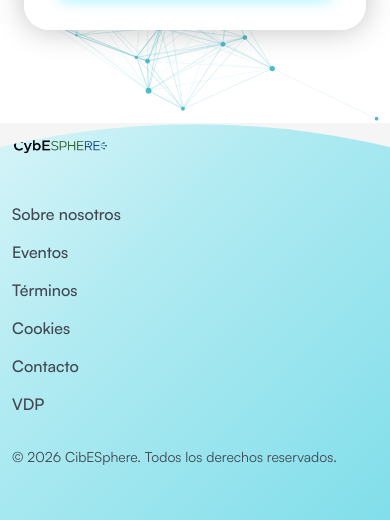
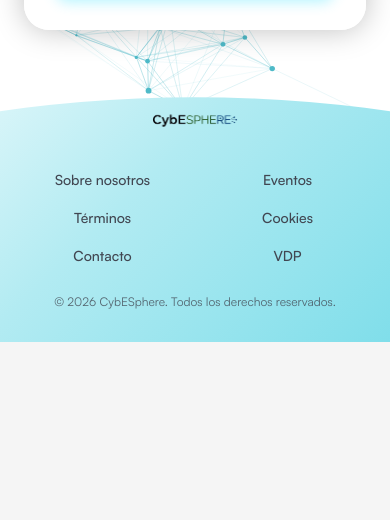
Before and after one commit to Shotafry/Frontend-CibESphere, a React (Vite) app: page /loginsign-up in a window 390 px wide. Shown: the part 721-1241 px from the top of the page. After the commit the page ends 1063 px from the top, so only its background shows below. Built offline with nearby package versions, Linux system fonts and the light colour scheme; no server answers.

Commit message:
fix(ui): responsive footer con grid layout para móviles
- Grid 2/3/6 columnas según breakpoint
- Logo centrado con tamaño controlado
- Links organizados en array

```diff
--- a/src/components/Footer.tsx
+++ b/src/components/Footer.tsx
@@ -4,6 +4,15 @@ import { Box, Typography, Link as MuiLink, Container } from '@mui/material'
 import { Link as RouterLink } from 'react-router-dom'
 
 export const Footer: FunctionComponent = () => {
+  const footerLinks = [
+    { to: '/sobre-nosotros', label: 'Sobre nosotros' },
+    { to: '/', label: 'Eventos' },
+    { to: '/terminos', label: 'Términos' },
+    { to: '/cookies', label: 'Cookies' },
+    { to: '/contacto', label: 'Contacto' },
+    { to: '/vdp', label: 'VDP' }
+  ]
+
   return (
     <Box
       component='footer'
@@ -13,126 +22,96 @@ export const Footer: FunctionComponent = () => {
         color: 'var(--Gray-700)',
         fontFamily: 'Inter, sans-serif',
         mt: 'auto',
-        // --- NUEVA FORMA ---
-        // Esto crea una curva hacia ARRIBA en el borde superior
         clipPath: 'ellipse(150% 85% at 50% 100%)',
-        // Damos padding para que el contenido no se corte
-        pt: { xs: 8, md: 10 },
-        pb: 6,
-        position: 'relative', // Asegurar contexto
-        zIndex: 1 // Por encima del fondo
-        // --- FIN NUEVA FORMA ---
+        pt: { xs: 6, md: 10 },
+        pb: { xs: 4, md: 6 },
+        position: 'relative',
+        zIndex: 1
       }}
     >
       <Container
         maxWidth='lg'
         sx={{
           display: 'flex',
-          flexDirection: { xs: 'column', md: 'row' },
-          justifyContent: { md: 'center', xs: 'space-between' },
-          margin: '8px',
-          alignItems: { xs: 'flex-start', md: 'center' },
-          gap: { xs: 2, md: 3 },
-          px: { xs: 0.5, md: 0 }
+          flexDirection: 'column',
+          alignItems: 'center',
+          gap: { xs: 3, md: 4 },
+          px: { xs: 2, md: 3 }
         }}
       >
-        {/* 1. Logo (Nuevo) */}
-        {/* 1. Logo (Nuevo) - Ahora con Link */}
+        {/* Logo - Centrado y controlado */}
         <Box
           sx={{
-            width: '100%',
             display: 'flex',
-            justifyContent: { xs: 'flex-start', md: 'center' },
-            mb: { xs: 2, md: 0 }
+            justifyContent: 'center',
+            width: '100%'
           }}
         >
           <RouterLink to='/'>
             <img
               style={{
-                height: '40px',
+                height: '36px',
+                maxWidth: '180px',
                 objectFit: 'contain'
               }}
-              alt='CibESphere Logo'
+              alt='CybESphere Logo'
               src='/Logo-Solo-Letras.png'
             />
           </RouterLink>
         </Box>
 
-        {/* 2. Enlaces (sin cambios) */}
+        {/* Enlaces - Grid responsive */}
         <Box
           sx={{
-            display: 'contents',
-            gap: 2,
-            textAlign: { xs: 'left', md: 'center' }
+            display: 'grid',
+            gridTemplateColumns: {
+              xs: 'repeat(2, 1fr)', // 2 columnas en móvil
+              sm: 'repeat(3, 1fr)', // 3 columnas en tablet
+              md: 'repeat(6, auto)' // 6 en línea en desktop
+            },
+            gap: { xs: 1.5, sm: 2, md: 3 },
+            width: '100%',
+            maxWidth: '600px',
+            justifyItems: 'center',
+            textAlign: 'center'
           }}
         >
+          {footerLinks.map((link) => (
             <MuiLink
+              key={link.to}
               component={RouterLink}
-            to='/sobre-nosotros' // Cambiado a una ruta real (aunque no exista aún)
+              to={link.to}
               color='inherit'
               underline='hover'
-            sx={{ fontWeight: 500 }}
+              sx={{
+                fontWeight: 500,
+                fontSize: { xs: '0.875rem', md: '0.95rem' },
+                py: 0.5,
+                px: 1,
+                borderRadius: 1,
+                transition: 'all 0.2s',
+                '&:hover': {
+                  color: 'var(--color-cadetblue)',
+                  transform: 'translateY(-1px)'
+                }
+              }}
             >
-            Sobre nosotros
+              {link.label}
             </MuiLink>
-          <MuiLink
-            component={RouterLink}
-            to='/'
-            color='inherit'
-            underline='hover'
-            sx={{ fontWeight: 500 }}
-          >
-            Eventos
-          </MuiLink>
-          <MuiLink
-            component={RouterLink}
-            to='/terminos'
-            color='inherit'
-            underline='hover'
-            sx={{ fontWeight: 500 }}
-          >
-            Términos
-          </MuiLink>
-          <MuiLink
-            component={RouterLink}
-            to='/cookies'
-            color='inherit'
-            underline='hover'
-            sx={{ fontWeight: 500 }}
-          >
-            Cookies
-          </MuiLink>
-          <MuiLink
-            component={RouterLink}
-            to='/contacto'
-            color='inherit'
-            underline='hover'
-            sx={{ fontWeight: 500 }}
-          >
-            Contacto
-          </MuiLink>
-          <MuiLink
-            component={RouterLink}
-            to='/vdp'
-            color='inherit'
-            underline='hover'
-            sx={{ fontWeight: 500 }}
-          >
-            VDP
-          </MuiLink>
+          ))}
         </Box>
 
-        {/* 3. Copyright (sin cambios) */}
+        {/* Copyright */}
         <Typography
           variant='body2'
           color='var(--Gray-700)'
           sx={{
-            width: '100%',
-            textAlign: { xs: 'left', md: 'center' },
-            mt: { xs: 2, md: 0 }
+            textAlign: 'center',
+            fontSize: { xs: '0.75rem', md: '0.875rem' },
+            opacity: 0.8
           }}
         >
-          © {new Date().getFullYear()} CibESphere. Todos los derechos
+          © {new Date().getFullYear()} CybESphere. Todos los derechos
           reservados.
         </Typography>
       </Container>
```
Lines whose indentation alone changed are shown as unchanged.
